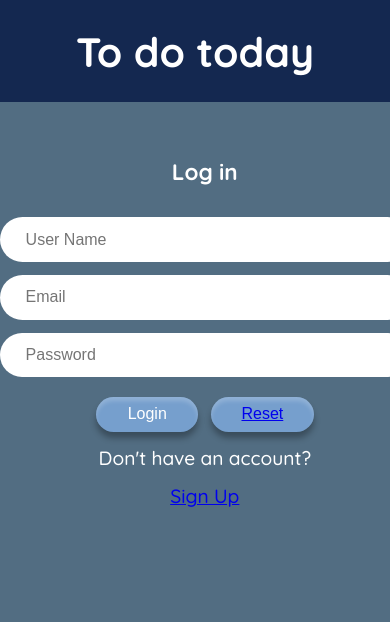
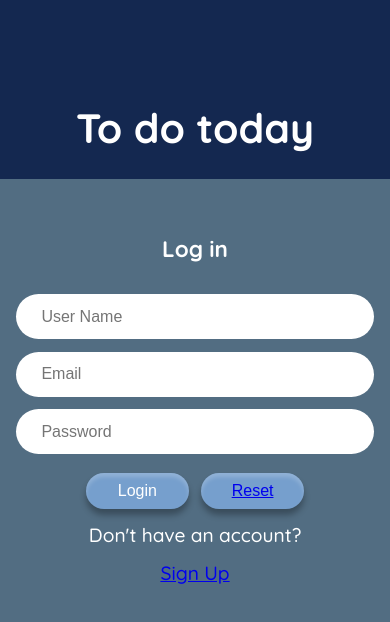
Before and after one commit to LeoUtas/todo_today, a React (Create React App) app: page / in a window 390 px wide. Shown: the top 622 px of the page. Built offline with nearby package versions, Linux system fonts and the light colour scheme; no server answers.

Commit message:
revise reponsive after adding authentication

```diff
--- a/src/components/auth/auth.css
+++ b/src/components/auth/auth.css
@@ -21,7 +21,7 @@ form {
 }
 
 form input {
-    width: 32rem;
+    width: 28rem;
     height: 3.5rem;
     font-size: 1.25rem;
     border-radius: 10rem;
--- a/src/components/header/header.css
+++ b/src/components/header/header.css
@@ -37,8 +37,28 @@
     right: 2rem;
 }
 
+@media (max-width: 1024px) {
+    .btn.newday-btn {
+        margin-right: 3rem;
+    }
+    .header-title {
+        padding-top: 8rem; /* Increased padding-top */
+    }
+
+    .btn.newday-btn {
+        margin-right: 0.5rem;
+    }
+}
+
 @media (max-width: 600px) {
     .btn.newday-btn {
         margin-right: 3rem;
     }
+    .header-title {
+        padding-top: 8rem; /* Increased padding-top */
+    }
+
+    .btn.newday-btn {
+        margin-right: 0.5rem;
+    }
 }
```
